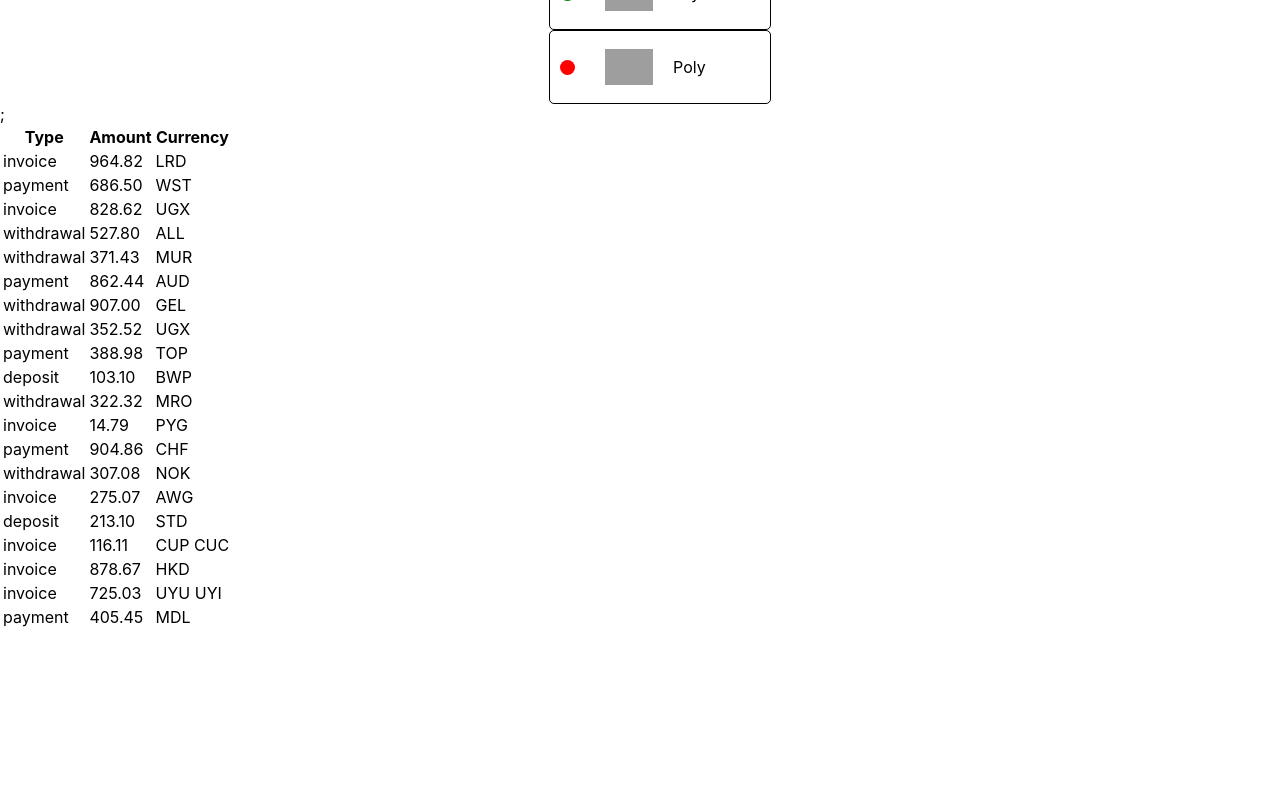
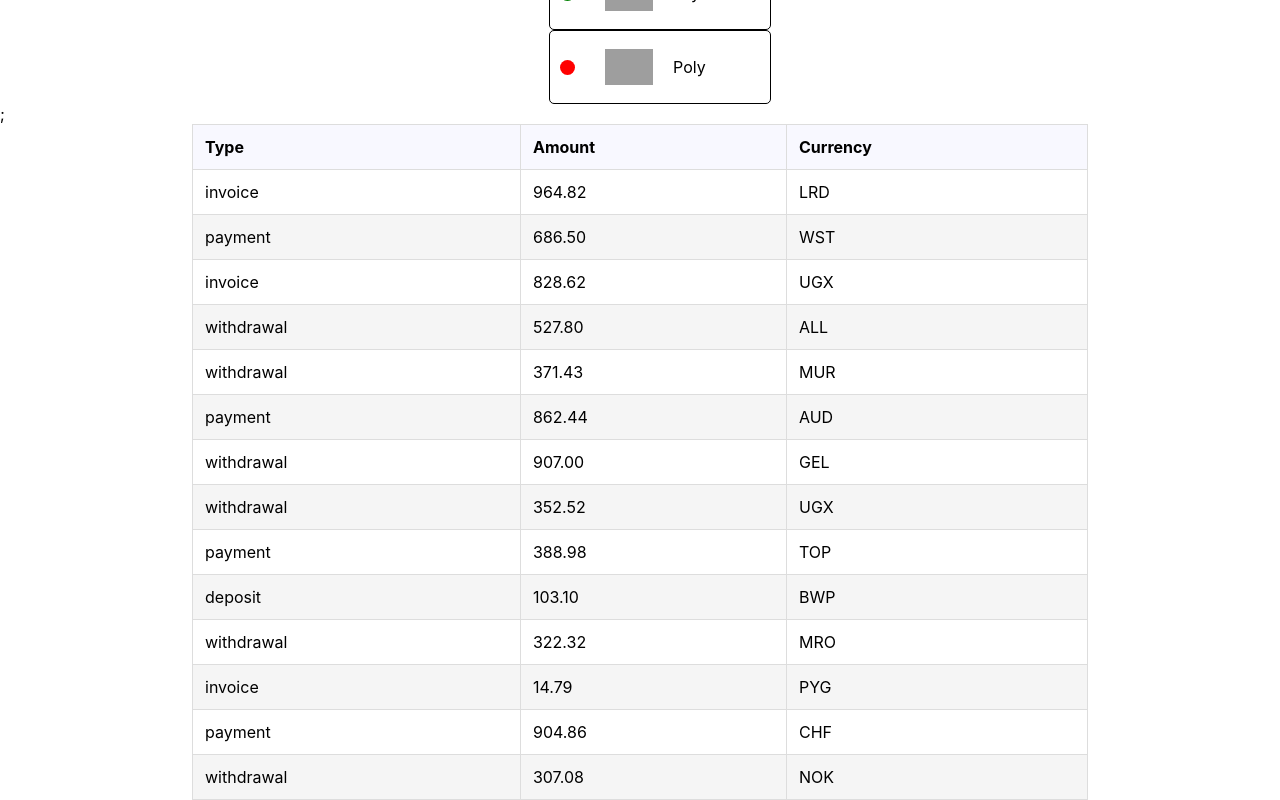
Before and after one commit to DurkaMateusz/goit-react-hw-01-components, a React (Create React App) app: page / in a window 1280 px wide. Shown: the part 1080-1880 px from the top of the page. Before the commit the page ends 1710 px from the top, so only its background shows below. Built offline with nearby package versions, Linux system fonts and the light colour scheme; grey boxes are pictures that could not be loaded.

Commit message:
Update transactionhistory.module.css

```diff
--- a/src/components/transactionhistory/transactionhistory.module.css
+++ b/src/components/transactionhistory/transactionhistory.module.css
@@ -0,0 +1,25 @@
+.transactionHistory {
+    width: 70%;
+    border-collapse: collapse;
+    margin: 0 auto;
+    background: white;
+  }
+
+  .transactionHistory th,
+  .transactionHistory td {
+    border: 1px solid #ddd;
+    padding: 12px;
+    text-align: left;
+  }
+
+  .transactionHistory th {
+    background-color: ghostwhite;
+  }
+
+  .transactionHistory tbody tr:nth-child(even) {
+    background-color: whitesmoke;
+  }
+
+  .transactionHistory tbody tr:hover {
+    background-color: lightblue;
+  }
```
